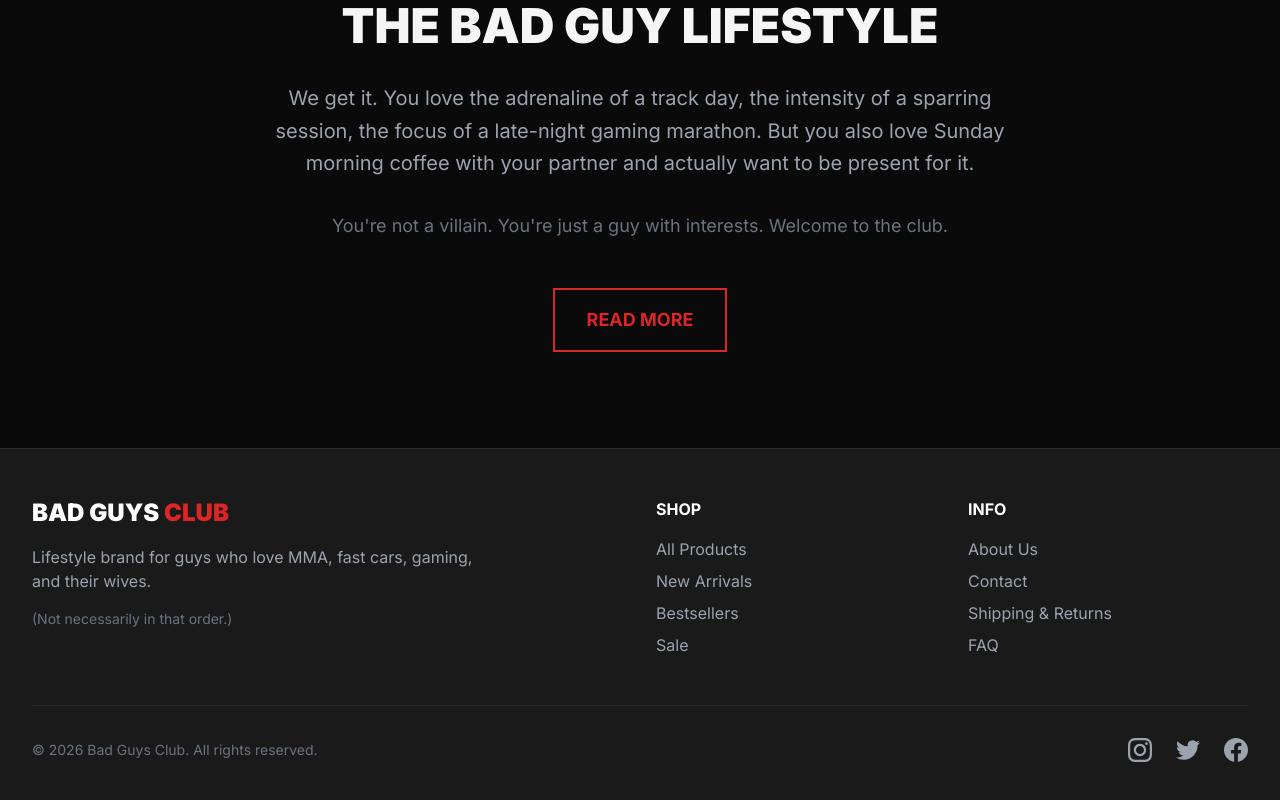
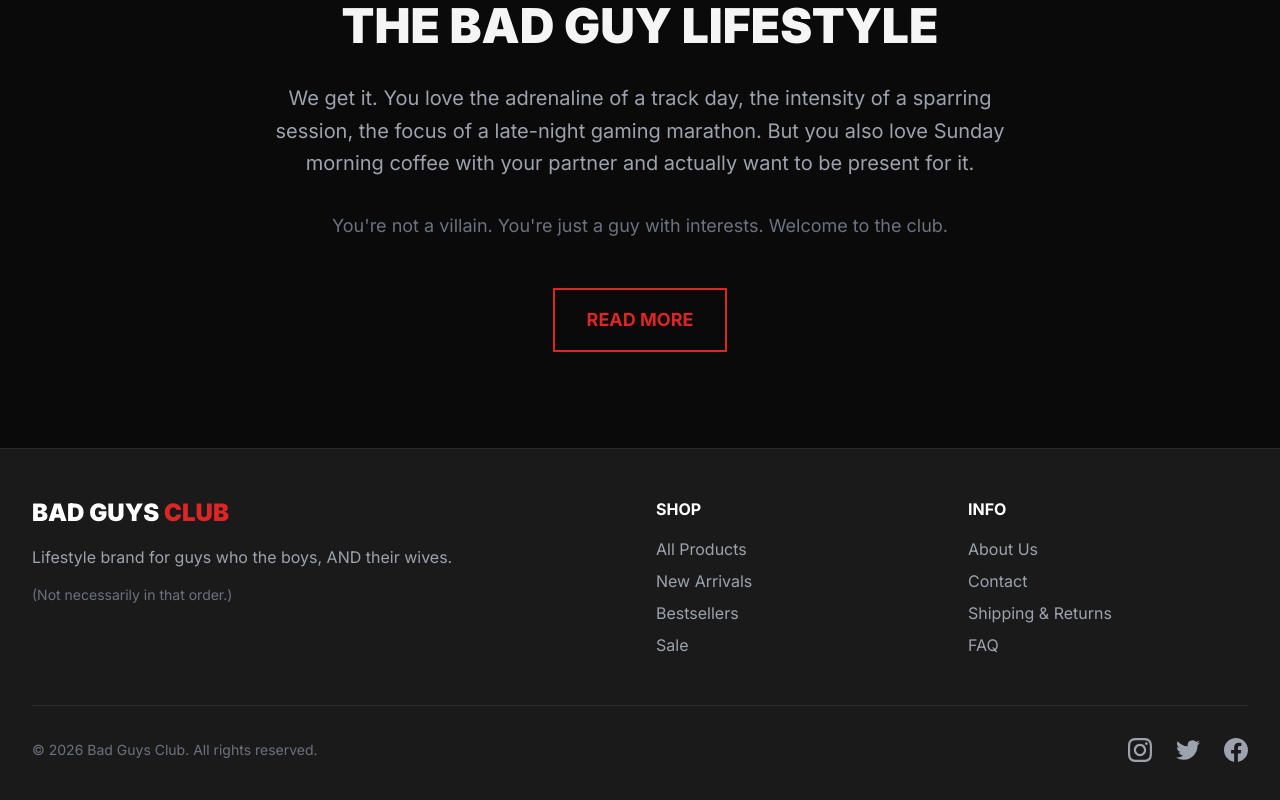
Before and after one commit to bleaderbae/Badguys, a Next.js app: page / in a window 1280 px wide. Shown: the part 1838-2638 px from the top of the page. Built offline with nearby package versions, Linux system fonts and the light colour scheme.

Commit message:
Update Footer.tsx

```diff
--- a/components/Footer.tsx
+++ b/components/Footer.tsx
@@ -14,7 +14,7 @@ export default function Footer() {
               <span className="text-bgc-red"> CLUB</span>
             </div>
             <p className="text-gray-400 max-w-md mb-4">
-              Lifestyle brand for guys who love MMA, fast cars, gaming, and
+              Lifestyle brand for guys who the boys, AND
               their wives.
             </p>
             <p className="text-gray-500 text-sm">
```
